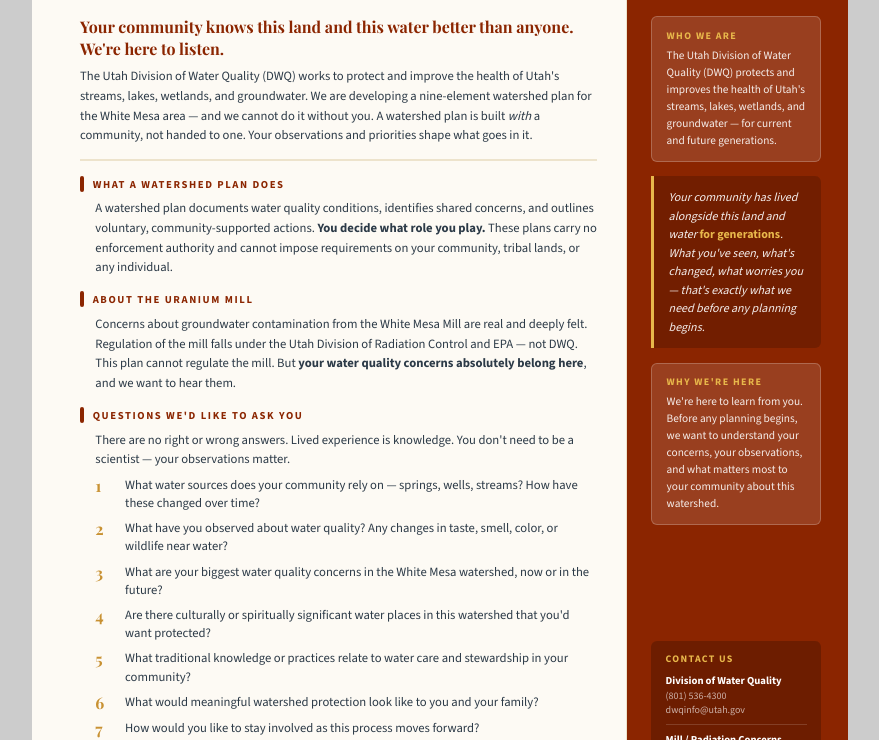
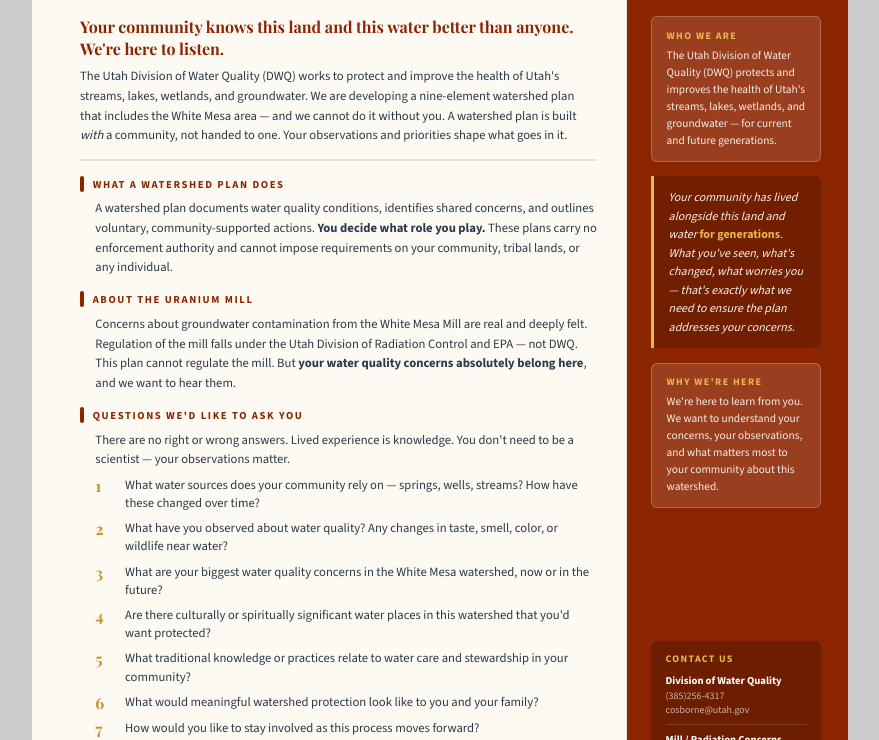
Before and after one commit to christinemosborne/White-Mesa-Listening-Session-Fact-Sheet, a plain HTML site: page index.html in a window 1280 px wide. Shown: the part 212-952 px from the top of the page, without its empty margins (200-1079 px from the left). Drawn offline with nearby package versions, Linux system fonts and the light colour scheme.

Commit message:
Update index.html

```diff
--- a/index.html
+++ b/index.html
@@ -3,7 +3,7 @@
 <head>
 <meta charset="UTF-8">
 <meta name="viewport" content="width=device-width, initial-scale=1.0">
-<title>White Mesa Watershed — Utah Division of Water Quality</title>
+<title>White Mesa San Juan Watershed Plan— Utah Division of Water Quality</title>
 <link href="https://fonts.googleapis.com/css2?family=Playfair+Display:wght@700;900&family=Source+Sans+3:wght@300;400;600;700&display=swap" rel="stylesheet">
 <style>
   * { margin: 0; padding: 0; box-sizing: border-box; }
@@ -610,7 +610,7 @@
       <!-- INTRO -->
       <div class="intro-block">
         <div class="intro-lead">Your community knows this land and this water better than anyone. We're here to listen.</div>
-        <p class="intro-body">The Utah Division of Water Quality (DWQ) works to protect and improve the health of Utah's streams, lakes, wetlands, and groundwater. We are developing a nine-element watershed plan for the White Mesa area — and we cannot do it without you. A watershed plan is built <em>with</em> a community, not handed to one. Your observations and priorities shape what goes in it.</p>
+        <p class="intro-body">The Utah Division of Water Quality (DWQ) works to protect and improve the health of Utah's streams, lakes, wetlands, and groundwater. We are developing a nine-element watershed plan that includes the White Mesa area — and we cannot do it without you. A watershed plan is built <em>with</em> a community, not handed to one. Your observations and priorities shape what goes in it.</p>
       </div>
 
       <!-- WHAT THE PLAN DOES -->
@@ -662,20 +662,20 @@
 
       <!-- CALLOUT QUOTE -->
       <div class="side-callout">
-        <p>Your community has lived alongside this land and water <strong>for generations</strong>. What you've seen, what's changed, what worries you — that's exactly what we need before any planning begins.</p>
+        <p>Your community has lived alongside this land and water <strong>for generations</strong>. What you've seen, what's changed, what worries you — that's exactly what we need to ensure the plan addresses your concerns.</p>
       </div>
 
       <!-- WHY WE'RE HERE -->
       <div class="side-who">
         <h3>Why We're Here</h3>
-        <p>We're here to learn from you. Before any planning begins, we want to understand your concerns, your observations, and what matters most to your community about this watershed.</p>
+        <p>We're here to learn from you. We want to understand your concerns, your observations, and what matters most to your community about this watershed.</p>
       </div>
 
       <!-- CONTACT -->
       <div class="side-contact">
         <h3>Contact Us</h3>
         <div class="contact-org">Division of Water Quality</div>
-        <div class="contact-detail">(801) 536-4300<br>dwqinfo@utah.gov</div>
+        <div class="contact-detail">(385)256-4317<br>cosborne@utah.gov</div>
         <div class="side-divider"></div>
         <div class="contact-org">Mill / Radiation Concerns</div>
         <div class="contact-detail">DRC: (801) 536-4250<br>EPA: (800) 227-8917</div>
```
